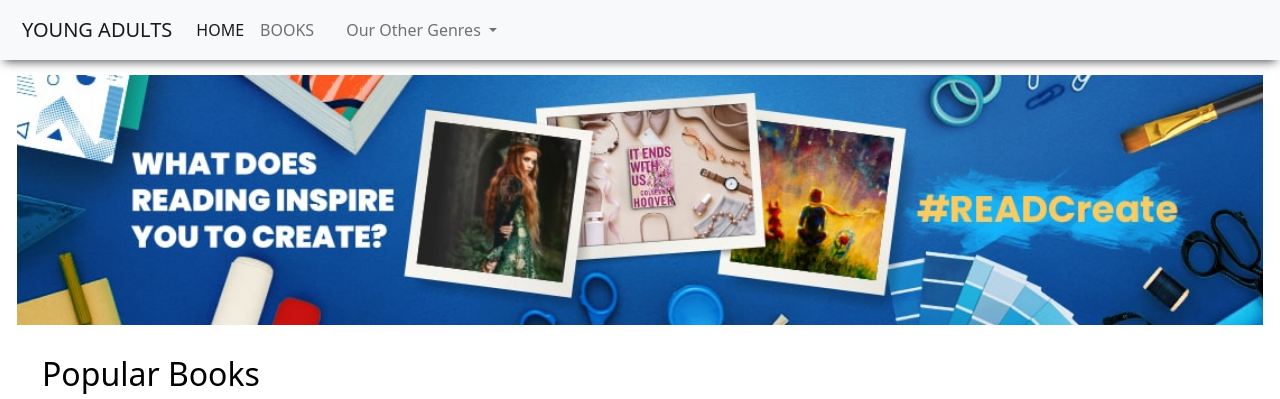
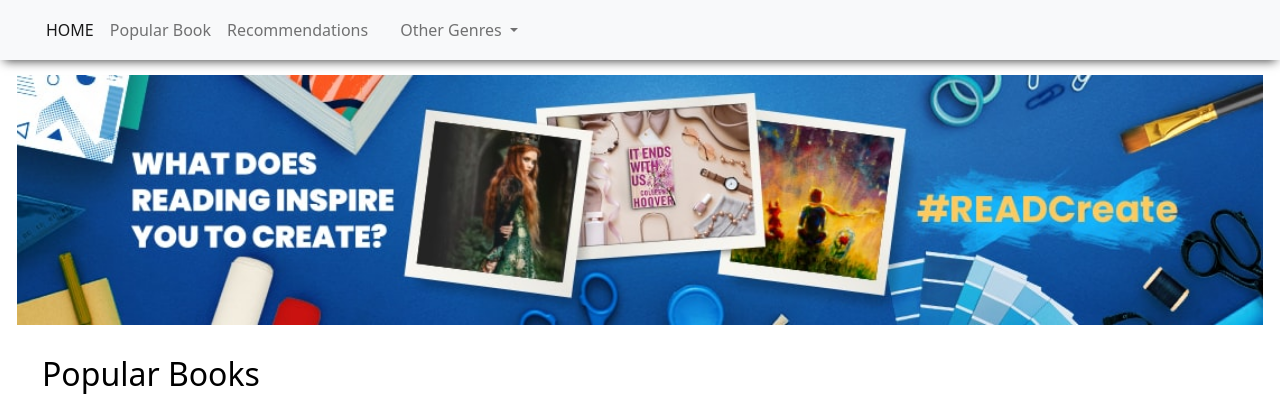
Before and after one commit to KairigoShawn/mbuku-resources, a plain HTML site: page yadult.html in a window 1280 px wide. Shown: the top 399 px of the page. Drawn offline with nearby package versions, Linux system fonts and the light colour scheme.

Commit message:
last correction

```diff
--- a/css/yadult.css
+++ b/css/yadult.css
@@ -1,4 +1,4 @@
-*{
+* {
   margin: 0;
   box-sizing: border-box;
 }
@@ -41,6 +41,19 @@ a {
   color: black;
   font-size: 18px;
   cursor: pointer;
+}
+
+.navbar-nav {
+  display: flex;
+  align-items: center;
+}
+
+.navbar-nav > div {
+  display: flex;
+}
+
+.nav-item {
+  display: flex;
 }
 
 .home {
--- a/yadult.html
+++ b/yadult.html
@@ -14,25 +14,14 @@
       integrity="sha384-F3w7mX95PdgyTmZZMECAngseQB83DfGTowi0iMjiWaeVhAn4FJkqJByhZMI3AhiU"
       crossorigin="anonymous"
     />
-    <link rel="stylesheet" href="./css/yadult.css" />
-   <script src="https://cdn.jsdelivr.net/npm/bootstrap@5.1.1/dist/js/bootstrap.bundle.min.js" integrity="sha384-/bQdsTh/da6pkI1MST/rWKFNjaCP5gBSY4sEBT38Q/9RBh9AH40zEOg7Hlq2THRZ" crossorigin="anonymous"></script>
+    <link rel="stylesheet" href="/css/yadult.css" />
     <title>Document</title>
   </head>
   <body>
-    <!-- <div class="navbar">
-      <div class="navbar__logo">
-        <a href="#home"><i class="fas fa-book"></i>Mbukuu Library.</a>
-      </div>
-
-      <div class="navbar__links">
-        <a href="#home">Home</a>
-        <a href="#popular">Popular</a>
-        <a href="#recommendations">Recommendations</a>
-      </div>
-    </div> --><header class="sticky-lg-top">
+    <header class="sticky-lg-top">
       <nav class="navbar navbar-expand-lg navbar-light bg-light">
         <div class="container-fluid">
-          <a class="navbar-brand" href="#">YOUNG ADULTS</a>
+          <a class="navbar-brand" href="#"></a>
           <button
             class="navbar-toggler"
             type="button"
@@ -51,9 +40,13 @@
                   >HOME</a
                 >
               </li>
+
+              <div>
                 <li class="nav-item">
-                <a class="nav-link" href="yadult.html">BOOKS</a>
-
+                  <a class="nav-link" href="#popular">Popular Book</a>
+                  <a class="nav-link" href="#recommendations"
+                    >Recommendations</a
+                  >
                 </li>
                 <li class="nav-item">
                   <a class="nav-link" href="#"></a>
@@ -67,21 +60,26 @@
                     data-bs-toggle="dropdown"
                     aria-expanded="true"
                   >
-                  Our Other Genres
+                    Other Genres
                   </a>
                   <ul class="dropdown-menu" aria-labelledby="navbarDropdown">
-
-                  <li><a class="dropdown-item" href="art.html">The Arts</a></li>
-                  <li><a class="dropdown-item" href="manga.html">Manga</a></li>
-                  <li><a class="dropdown-item" href="poetry.html">Poetry</a></li>
+                    <li>
+                      <a class="dropdown-item" href="art.html">The Arts</a>
+                    </li>
+                    <li>
+                      <a class="dropdown-item" href="manga.html">Manga</a>
+                    </li>
+                    <li>
+                      <a class="dropdown-item" href="poetry.html">Poetry</a>
+                    </li>
                   </ul>
                 </li>
+              </div>
             </ul>
           </div>
         </div>
       </nav>
     </header>
-
 
     <div class="home" id="home">
       <div class="home__image">
@@ -194,5 +192,10 @@
     </footer>
 
     <script src="./js/app.js"></script>
+    <script
+      src="https://cdn.jsdelivr.net/npm/bootstrap@5.1.1/dist/js/bootstrap.bundle.min.js"
+      integrity="sha384-/bQdsTh/da6pkI1MST/rWKFNjaCP5gBSY4sEBT38Q/9RBh9AH40zEOg7Hlq2THRZ"
+      crossorigin="anonymous"
+    ></script>
   </body>
 </html>
```
Lines whose indentation alone changed are shown as unchanged.
